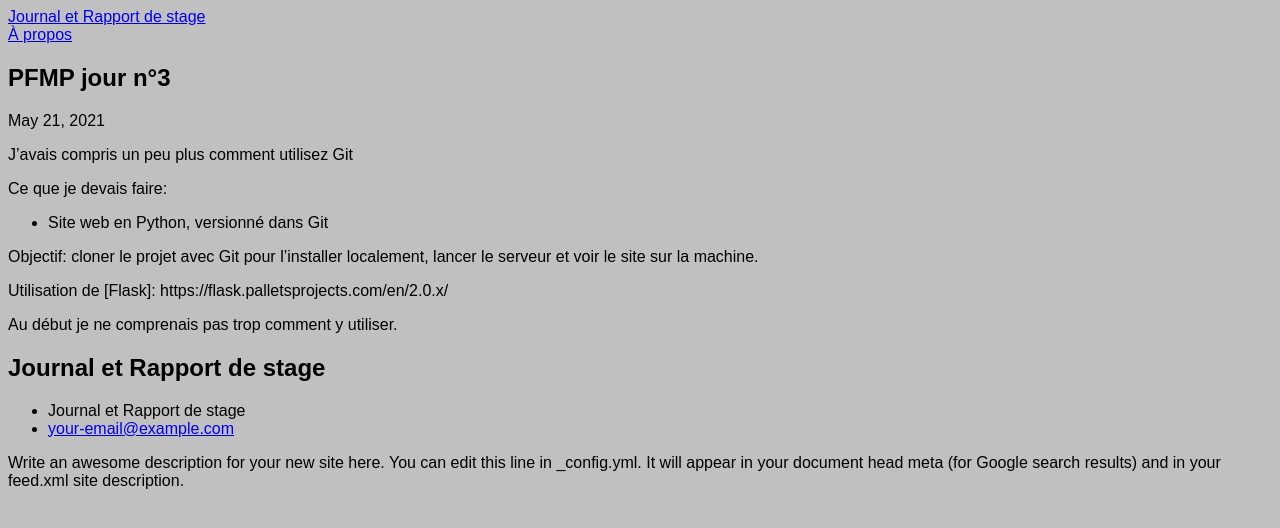
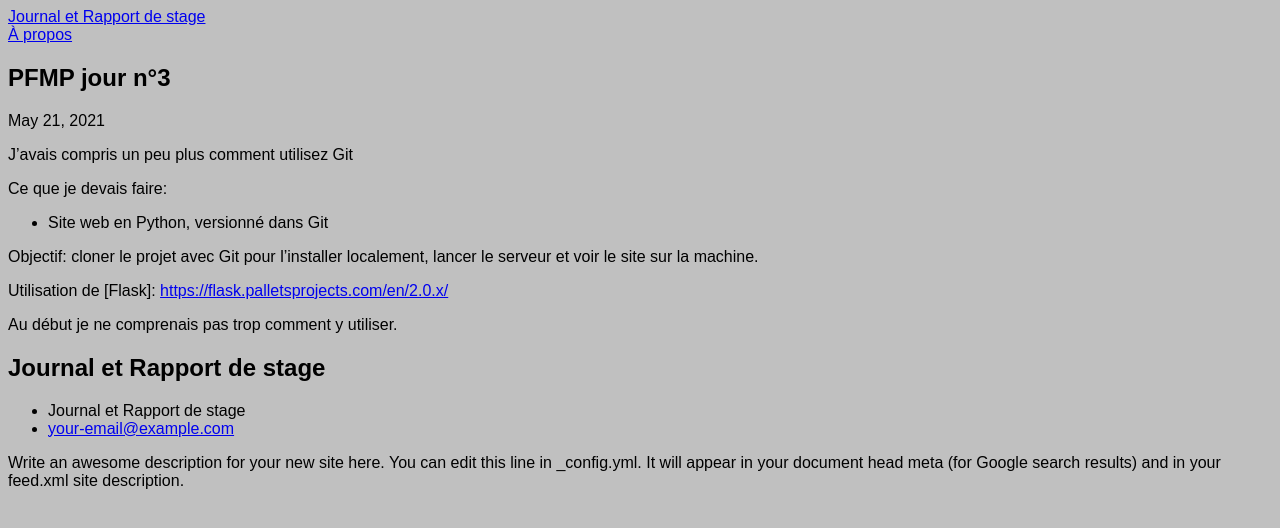
Before and after one commit to Corentin69008/Corentin69008.github.io, a Jekyll site: the page built from _posts/Semaine n°1/2021-05-21-PFMP.markdown, in a window 1280 px wide. Shown: the top 528 px of the page. Built offline with Jekyll 4.4.1, drawn with Linux system fonts in a browser that asks for light colours.

Commit message:
mise a jour

```diff
--- a/_posts/Semaine n°1/2021-05-21-PFMP.markdown
+++ b/_posts/Semaine n°1/2021-05-21-PFMP.markdown
@@ -11,6 +11,6 @@ Ce que je devais faire:
 Objectif: cloner le projet avec Git pour l'installer localement,
 lancer le serveur et voir le site sur la machine.
 
-Utilisation de [Flask]: https://flask.palletsprojects.com/en/2.0.x/
+Utilisation de [Flask]: <https://flask.palletsprojects.com/en/2.0.x/>
 
 Au début je ne comprenais pas trop comment y utiliser.
```
